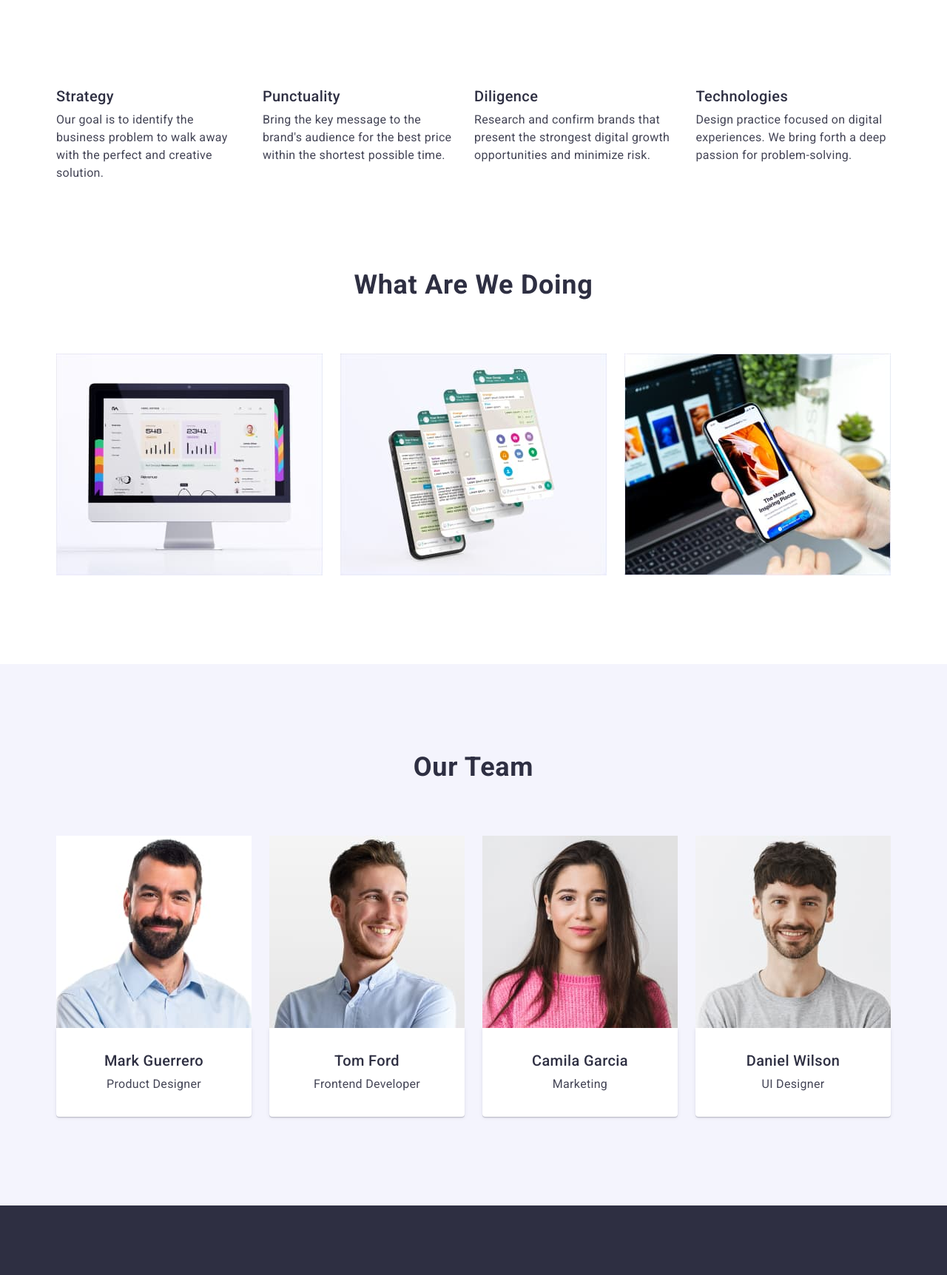
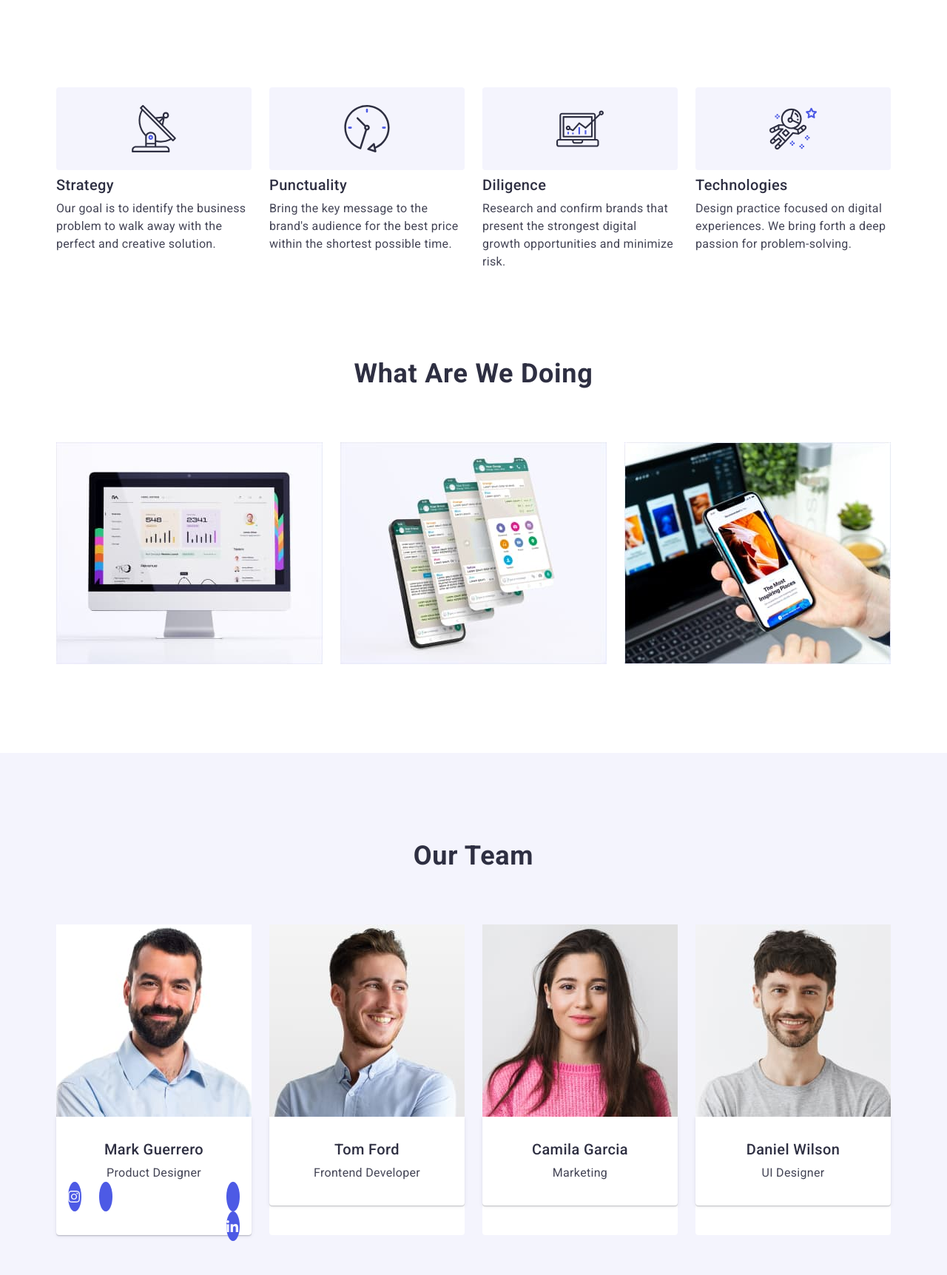
Before and after one commit to OlenaKovalenko/goit-markup-hw-04, a plain HTML site: page index.html in a window 1280 px wide. Shown: the part 675-2399 px from the top of the page at 74% size. Drawn offline with nearby package versions, Linux system fonts and the light colour scheme.

Commit message:
Add soc-link in Section Team

```diff
--- a/css/styles.css
+++ b/css/styles.css
@@ -266,6 +266,23 @@ button {
   flex-basis: calc((100% -3 * 24px) / 4);
 }
 
+.advantages-wrapper {
+  margin-bottom: 8px;
+  width: 264px;
+  height: 112px;
+
+  background-color: #f4f4fd;
+  border-radius: 4px;
+  border: none;
+  display: flex;
+  justify-content: center;
+  align-items: center;
+}
+
+.advantages-icon {
+  display: block;
+}
+
 /** ===============SECTION OUR WORK=============*/
 
 .work {
@@ -310,6 +327,28 @@ button {
   box-shadow: 0px 1px 6px rgba(46, 47, 66, 0.08),
     0px 1px 1px rgba(46, 47, 66, 0.16), 0px 2px 1px rgba(46, 47, 66, 0.08);
   /* outline: 1px solid tomato; */
+}
+
+.team-soc-list {
+  display: flex;
+  justify-content: center;
+  align-items: center;
+  gap: 24px;
+}
+
+.team-soc-item {
+  width: 40px;
+  height: 40px;
+}
+.team-cos-link {
+  display: flex;
+  width: 100%;
+  height: 100%;
+  background-color: var(--primary-brand-color);
+  border-radius: 50%;
+}
+
+.team-cos-icon {
 }
 
 /** FOOTER */
--- a/index.html
+++ b/index.html
@@ -74,6 +74,11 @@
           <h2 class="visually-hidden">Our advantages</h2>
           <ul class="advantages-list list">
             <li class="advantages-item">
+              <div class="advantages-wrapper">
+                <svg class="advantages-icon" width="64" heigth="64">
+                  <use href="./images/sprite.svg#icon-antenna"></use>
+                </svg>
+              </div>
               <h3 class="section-subtitle">Strategy</h3>
               <p class="section-text">
                 Our goal is to identify the business problem to walk away with
@@ -81,6 +86,11 @@
               </p>
             </li>
             <li class="advantages-item">
+              <div class="advantages-wrapper">
+                <svg class="advantages-icon" width="64" heigth="64">
+                  <use href="./images/sprite.svg#icon-clock"></use>
+                </svg>
+              </div>
               <h3 class="section-subtitle">Punctuality</h3>
               <p class="section-text">
                 Bring the key message to the brand's audience for the best price
@@ -88,6 +98,11 @@
               </p>
             </li>
             <li class="advantages-item">
+              <div class="advantages-wrapper">
+                <svg class="advantages-icon" width="64" heigth="64">
+                  <use href="./images/sprite.svg#icon-diagram"></use>
+                </svg>
+              </div>
               <h3 class="section-subtitle">Diligence</h3>
               <p class="section-text">
                 Research and confirm brands that present the strongest digital
@@ -95,6 +110,11 @@
               </p>
             </li>
             <li class="advantages-item">
+              <div class="advantages-wrapper">
+                <svg class="advantages-icon" width="64" heigth="64">
+                  <use href="./images/sprite.svg#icon-astronaut"></use>
+                </svg>
+              </div>
               <h3 class="section-subtitle">Technologies</h3>
               <p class="section-text">
                 Design practice focused on digital experiences. We bring forth a
@@ -151,6 +171,56 @@
               <div class="team-wrapping">
                 <h3 class="section-subtitle">Mark Guerrero</h3>
                 <p class="section-text">Product Designer</p>
+                <ul class="team-soc-list list">
+                  <li class="team-soc-item">
+                    <a
+                      href=""
+                      target="_blank"
+                      rel="noopener noreferrer"
+                      class="team-cos-link link"
+                    >
+                      <svg class="team-cos-icon" width="16" heigth="16">
+                        <use href="./images/sprite.svg#icon-instagram"></use>
+                      </svg>
+                    </a>
+                  </li>
+                  <li class="team-soc-item">
+                    <a
+                      href=""
+                      target="_blank"
+                      rel="noopener noreferrer"
+                      class="team-cos-link link"
+                    >
+                      <svg class="team-cos-icon" width="16" heigth="16">
+                        <use href="./images/sprite.svg#icon-twitter></use>
+                      </svg>
+                    </a>
+                  </li>
+                  <li class="team-soc-item">
+                    <a
+                      href=""
+                      target="_blank"
+                      rel="noopener noreferrer"
+                      class="team-cos-link link"
+                    >
+                      <svg class="team-cos-icon" width="16" heigth="16">
+                        <use href="./images/sprite.svg#icon-facebook"></use>
+                      </svg>
+                    </a>
+                  </li>
+                  <li class="team-soc-item">
+                    <a
+                      href=""
+                      target="_blank"
+                      rel="noopener noreferrer"
+                      class="team-cos-link link"
+                    >
+                      <svg class="team-cos-icon" width="16" heigth="16">
+                        <use href="./images/sprite.svg#icon-linkedin"></use>
+                      </svg>
+                    </a>
+                  </li>
+                </ul>
               </div>
             </li>
             <li class="team-item">
```
